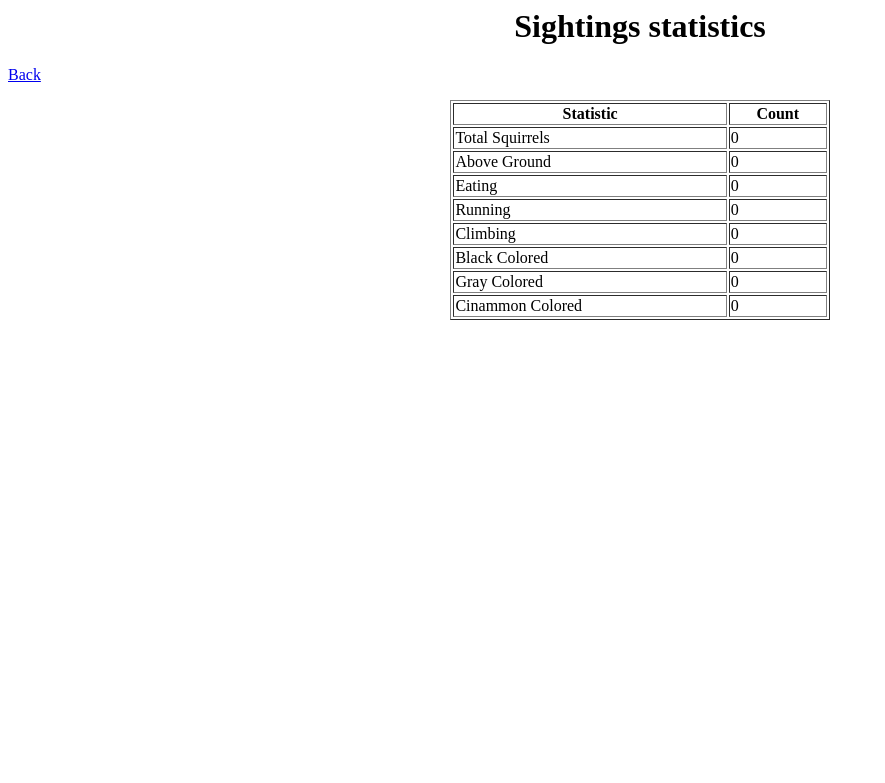
After one commit to shubh-scientist/squirrel, a Django app: page /sightings/stats in a window 1280 px wide. The commit adds this page. Shown: the top 783 px of the page, without its empty margins (0-885 px from the left). Run offline with Django 3.2, Linux system fonts and the light colour scheme; data that the repository does not hold is empty.

Commit message:
Make sightings view, html stats view, html

```diff
--- a/squitra/templates/squitra/main.html
+++ b/squitra/templates/squitra/main.html
@@ -8,7 +8,7 @@
 	<body>
 		<ol>
 			<li><P> <a href='/map'>Sightings Map</a></p></li>
-			<li><p> Sighting Details</p></li></ol>
+			<li><p> <a href='/sightings'>Sighting Details</a></p></li></ol>
 		<br><br>
 		<p>Created by:</p>
 		<ul>
--- /dev/null
+++ b/squitra/templates/squitra/stats.html
@@ -0,0 +1,52 @@
+<!doctype>
+<html>
+        <head>
+                <title> Stats </title>
+        </head>
+        <body>
+		<h1 align = 'center'> Sightings statistics</h1>
+		<p><a href ='/sightings'>Back</a></p>
+                <p>
+			<table border="1" align='center' style="width:30%">
+  				<tr>
+   			 		<th>Statistic</th>
+   			                <th>Count</th>
+ 			        </tr>
+ 				 <tr>
+   					 <td>Total Squirrels</td>
+					 <td>{{ total_count }}</td>
+ 				 </tr>
+				 <tr>
+                                         <td>Above Ground</td>
+                                         <td>{{ above_ground_count }}</td>
+                                </tr>
+ 				 <tr>
+   					 <td>Eating</td>
+					 <td>{{ eating_count }}</td>
+ 				 </tr>
+				 <tr>
+					 <td>Running</td>
+					 <td>{{ running_count }}</td>
+				 </tr>
+				 <tr>
+					 <td>Climbing</td>
+					 <td>{{ climbing_count }}</td>
+				</tr>
+				<tr>
+                                         <td>Black Colored</td>
+                                         <td>{{ black_count }}</td>
+                                </tr>
+				<tr>
+                                         <td>Gray Colored</td>
+                                         <td>{{ gray_count }}</td>
+                                </tr>
+				<tr>
+                                         <td>Cinammon Colored</td>
+                                         <td>{{ cinnamon_count }}</td>
+                                </tr>
+
+
+			</table>
+                </p>
+        </body>
+</html>
--- a/squitra/urls.py
+++ b/squitra/urls.py
@@ -5,6 +5,10 @@ from . import views
 app_name='squap'
 
 urlpatterns = [
-        path('map/', views.view_map, name='map'),
-        path('',views.view_main, name='main'),
+        path('map/', views.view_map, name = 'map'),
+        path('',views.view_main, name = 'main'),
+        path('sightings/',views.sightings_view, name = 'sightings'),
+        path('sightings/stats', views.stats_view, name = 'stats'),
+        path('sightings/<str:Unique_Squirrel_ID>/',views.update_squirrel_view,name='edit_sighting'),
+        path('sightings/add',views.add_squirrel_view,name='add_sighting'),
         ]
--- a/squitra/views.py
+++ b/squitra/views.py
@@ -10,3 +10,38 @@ def view_map(request):
 
 def view_main(request):
     return render(request,'squitra/main.html',)
+
+def sightings_view(request):
+    squirrels=Squirrel.objects.all()
+    context={
+        'squirrels':squirrels,
+        }
+    return render(request,'squitra/sightings.html',context)
+
+def stats_view(request):
+    total_count = len(Squirrel.objects.all())
+    above_ground_count = len( Squirrel.objects.filter(Location = 'Above Ground'))
+    climbing_count = len( Squirrel.objects.filter(Climbing = True))
+    running_count = len( Squirrel.objects.filter(Running = True))
+    eating_count = len( Squirrel.objects.filter(Eating = True))
+    black_count = len( Squirrel.objects.filter(Primary_Fur_Color = 'Black'))
+    gray_count = len( Squirrel.objects.filter(Primary_Fur_Color = 'Gray'))
+    cinnamon_count = len( Squirrel.objects.filter(Primary_Fur_Color = 'Cinnamon'))
+    context = {'total_count' : total_count,
+              'above_ground_count' : above_ground_count,
+              'running_count': running_count,
+              'eating_count': eating_count,
+              'climbing_count' : climbing_count,
+              'black_count' : black_count,
+              'gray_count' : gray_count,
+              'cinnamon_count' : cinnamon_count,
+              }
+    return render(request, 'squitra/stats.html', context)
+
+def update_squirrel_view(request,Unique_Squirrel_ID):
+    context = {'HI':'Hello'}
+    return render(request,'squitra/edit.html',context)
+
+def add_squirrel_view(request):
+    context = {'HI':'Hello'}
+    return render(request,'squitra/edit.html',context)
```
Also changed, not shown: squitra/templates/squitra/edit.html (added, +7 -0 lines), squitra/templates/squitra/sightings.html (added, +24 -0 lines).
